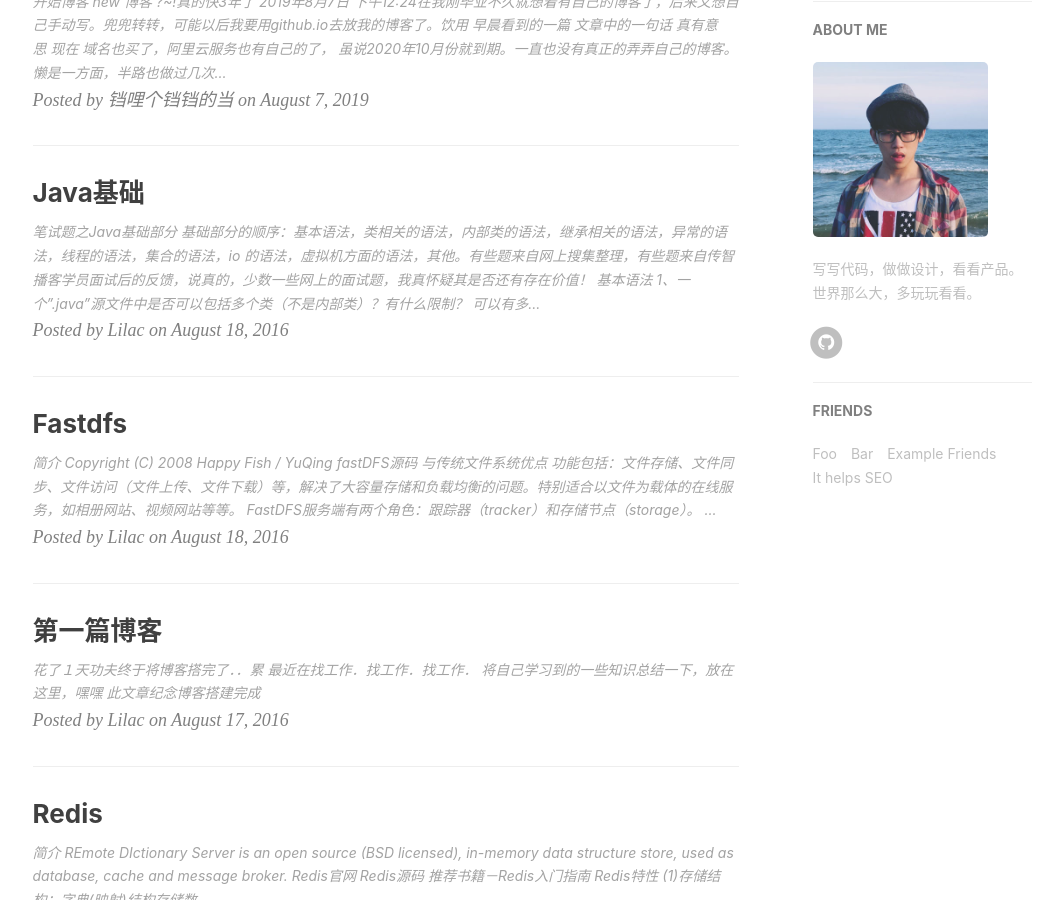
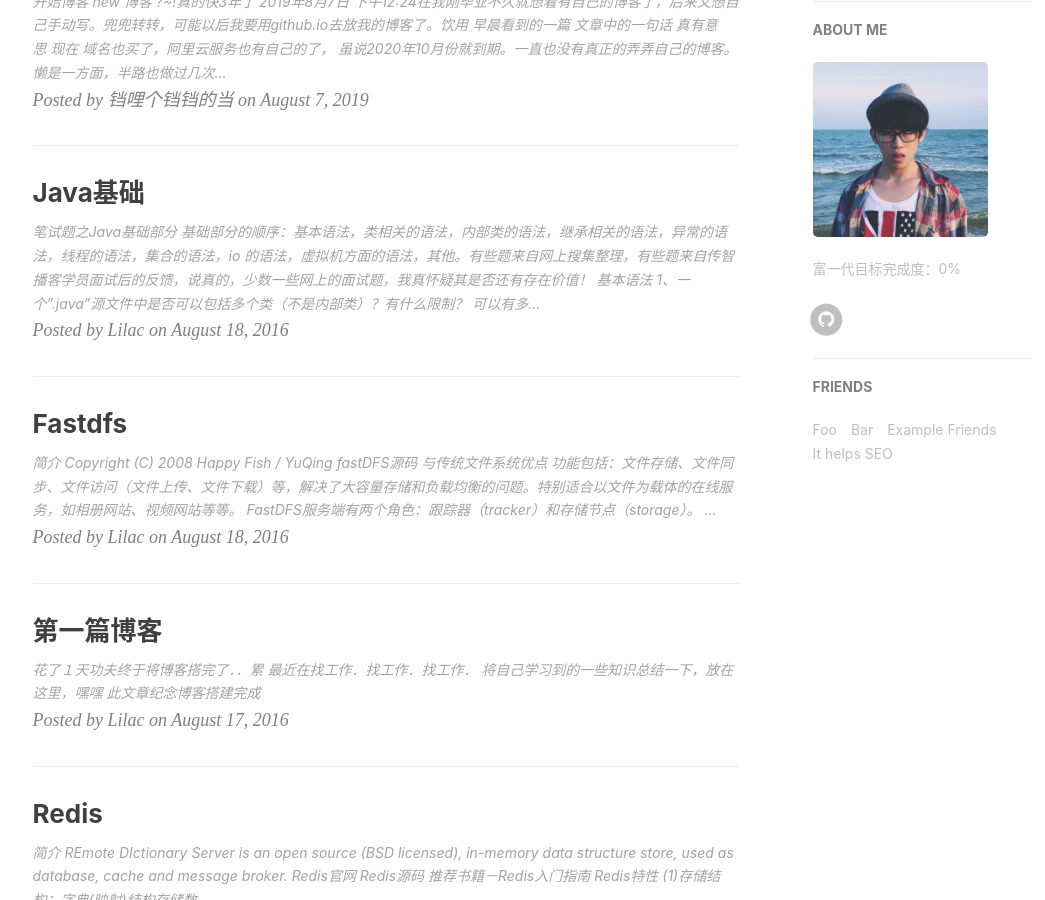
Before and after one commit to Qoiuy/qoiuy.github.io, a Jekyll site: the page built from index.html, in a window 1280 px wide and 900 px high, scrolled down 522 px. Shown: the whole window, without its empty margins (135-1180 px from the left). Built offline with Jekyll 4.4.1, drawn with Linux system fonts in a browser that asks for light colours; nearby versions of some CDN libraries; the list of posts is cut into pages by our own code; comment, search, counter and statistics services are not loaded.

Commit message:
更新签名

```diff
--- a/_config.yml
+++ b/_config.yml
@@ -64,7 +64,7 @@
 
 # Sidebar settings
 sidebar: true                           # whether or not using Sidebar.
-sidebar-about-description: "写写代码，做做设计，看看产品。世界那么大，多玩玩看看。"
+sidebar-about-description: "富一代目标完成度：0%"
 sidebar-avatar: /img/avatar-hux.jpg      # use absolute URL, seeing it's used in both `/` and `/about/`
 
 
```
